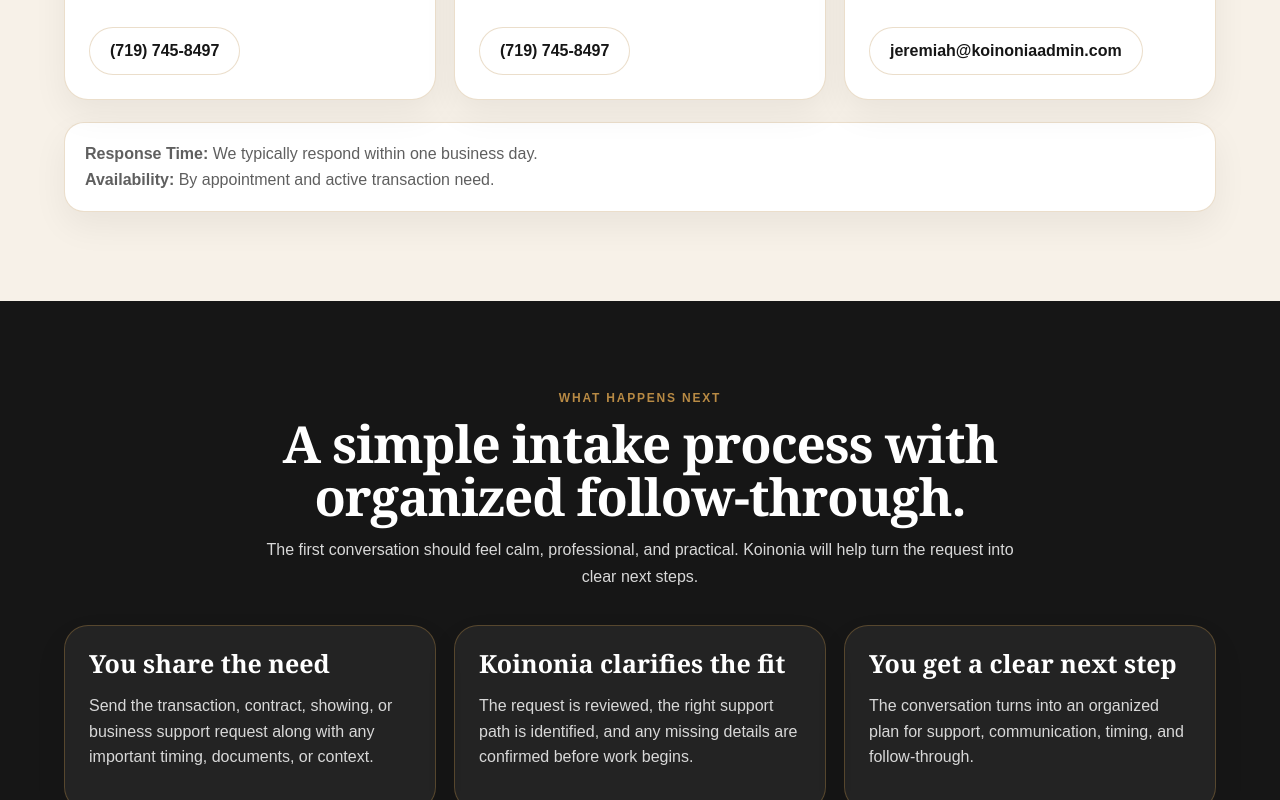
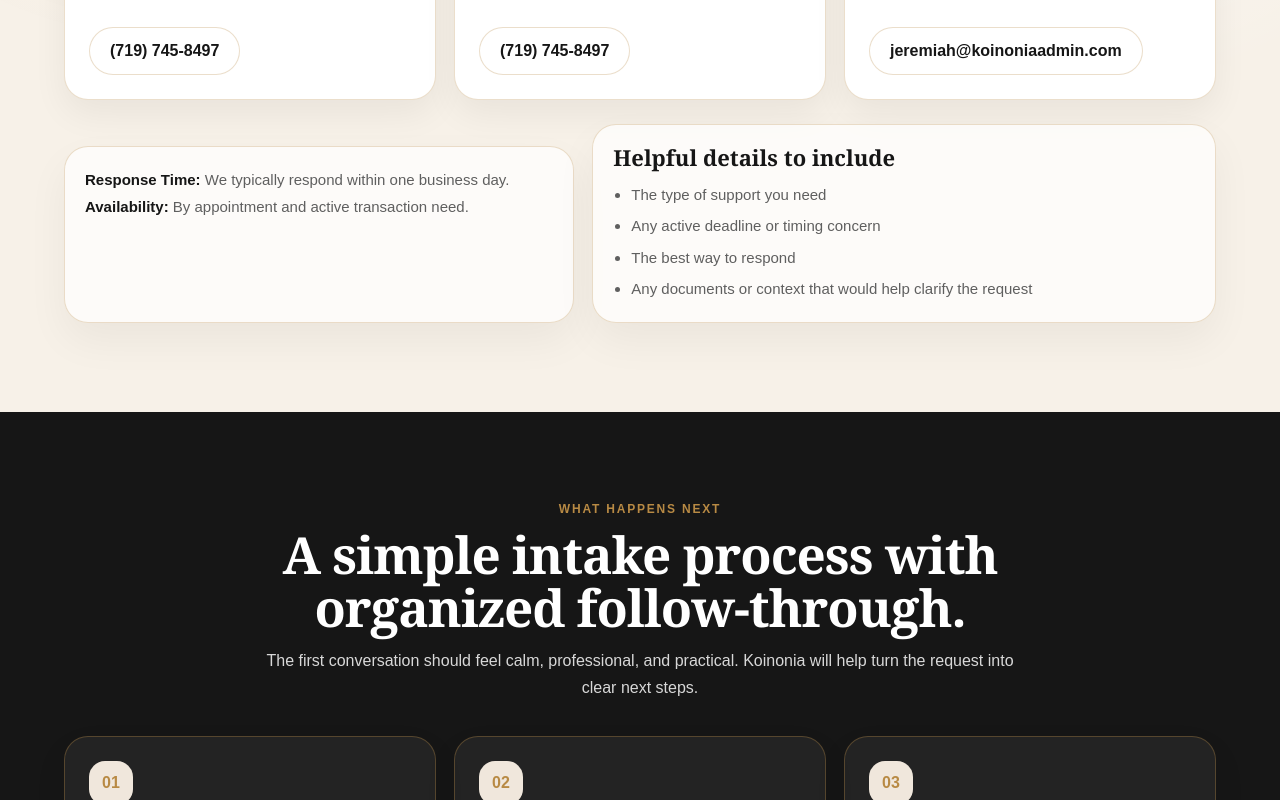
Before and after one commit to KoinoniaTransactions/Reynalds-OS, a Next.js app in the folder apps/web/: page /koinonia/contact in a window 1280 px wide. Shown: the part 1260-2060 px from the top of the page. Built offline with nearby package versions, Linux system fonts and the light colour scheme.

Commit message:
Polish Koinonia contact page body

```diff
--- a/apps/web/components/site/PageAssemblies/KoinoniaContact.tsx
+++ b/apps/web/components/site/PageAssemblies/KoinoniaContact.tsx
@@ -20,7 +20,7 @@ export function KoinoniaContact() {
         variant="fullBleed"
       />
 
-      <section className="koinonia-section">
+      <section className="koinonia-section koinonia-contact-reach">
         <div className="koinonia-container">
           <div className="koinonia-section-header center">
             <div className="koinonia-eyebrow">
@@ -38,17 +38,29 @@ export function KoinoniaContact() {
 
           <ContactActions />
 
-          <div className="koinonia-contact-note">
-            <strong>Response Time:</strong> {contactConfig.responseTime}
-            <br />
-            <strong>Availability:</strong> {contactConfig.businessHours}
+          <div className="koinonia-contact-detail-grid">
+            <div className="koinonia-contact-note">
+              <strong>Response Time:</strong> {contactConfig.responseTime}
+              <br />
+              <strong>Availability:</strong> {contactConfig.businessHours}
+            </div>
+
+            <article className="koinonia-contact-helpful">
+              <h3>{contactContent.reachOut.noteTitle}</h3>
+
+              <ul>
+                {contactContent.reachOut.noteItems.map((item) => (
+                  <li key={item}>{item}</li>
+                ))}
+              </ul>
+            </article>
           </div>
         </div>
       </section>
 
-      <section className="koinonia-section koinonia-band">
+      <section className="koinonia-section koinonia-band koinonia-contact-next">
         <div className="koinonia-container">
-          <div className="koinonia-section-header">
+          <div className="koinonia-section-header center">
             <div className="koinonia-eyebrow">
               {contactContent.nextSteps.eyebrow}
             </div>
@@ -63,9 +75,10 @@ export function KoinoniaContact() {
           </div>
 
           <div className="koinonia-grid three">
-            {contactContent.nextSteps.cards.map((card) => (
+            {contactContent.nextSteps.cards.map((card, index) => (
               <UniversalCard
                 key={card.title}
+                eyebrow={`0${index + 1}`}
                 title={card.title}
                 body={card.body}
               />
--- a/apps/web/content/contact.ts
+++ b/apps/web/content/contact.ts
@@ -13,7 +13,14 @@ export const contactContent = {
     eyebrow: "How to Reach Out",
     title: "Choose the easiest way to start.",
     lead:
-      "Email, call, or text with a short summary of the support you need. If there is an active deadline, contract date, showing need, or document request, include that context so the first response can be useful."
+      "Email, call, or text with a short summary of the support you need. If there is an active deadline, contract date, showing need, or document request, include that context so the first response can be useful.",
+    noteTitle: "Helpful details to include",
+    noteItems: [
+      "The type of support you need",
+      "Any active deadline or timing concern",
+      "The best way to respond",
+      "Any documents or context that would help clarify the request"
+    ]
   },
 
   nextSteps: {
--- a/packages/design-system/styles.css
+++ b/packages/design-system/styles.css
@@ -1454,3 +1454,90 @@ h1 {
     padding-bottom: 54px;
   }
 }
+
+/* Koinonia Contact Body Polish */
+.koinonia-contact-reach {
+  position: relative;
+}
+
+.koinonia-contact-reach::before {
+  content: "";
+  position: absolute;
+  inset: 0;
+  pointer-events: none;
+  background:
+    radial-gradient(circle at 14% 8%, rgba(184, 138, 68, 0.1), transparent 32%),
+    radial-gradient(circle at 86% 18%, rgba(255, 255, 255, 0.68), transparent 30%);
+}
+
+.koinonia-contact-reach .koinonia-container {
+  position: relative;
+  z-index: 1;
+}
+
+.koinonia-contact-actions .koinonia-card,
+.koinonia-contact-next .koinonia-card {
+  min-height: 100%;
+}
+
+.koinonia-contact-detail-grid {
+  display: grid;
+  grid-template-columns: minmax(0, 0.9fr) minmax(0, 1.1fr);
+  gap: 18px;
+  margin-top: 24px;
+  align-items: stretch;
+}
+
+.koinonia-contact-note,
+.koinonia-contact-helpful {
+  background: rgba(255, 255, 255, 0.72);
+  border: 1px solid rgba(184, 138, 68, 0.28);
+  border-radius: 24px;
+  padding: 20px;
+  box-shadow: 0 18px 42px rgba(0, 0, 0, 0.05);
+}
+
+.koinonia-contact-note {
+  color: var(--ros-muted);
+  line-height: 1.75;
+  font-size: 15px;
+}
+
+.koinonia-contact-note strong {
+  color: var(--ros-text);
+}
+
+.koinonia-contact-helpful h3 {
+  margin: 0 0 12px;
+  font-family: var(--ros-font-display);
+  font-size: 22px;
+  line-height: 1.1;
+}
+
+.koinonia-contact-helpful ul {
+  margin: 0;
+  padding-left: 18px;
+  color: var(--ros-muted);
+  line-height: 1.7;
+  font-size: 15px;
+}
+
+.koinonia-contact-helpful li + li {
+  margin-top: 6px;
+}
+
+.koinonia-contact-next .koinonia-card {
+  border-color: rgba(184, 138, 68, 0.34);
+}
+
+@media (max-width: 860px) {
+  .koinonia-contact-reach,
+  .koinonia-contact-next {
+    padding-top: 54px;
+    padding-bottom: 54px;
+  }
+
+  .koinonia-contact-detail-grid {
+    grid-template-columns: 1fr;
+  }
+}
```
